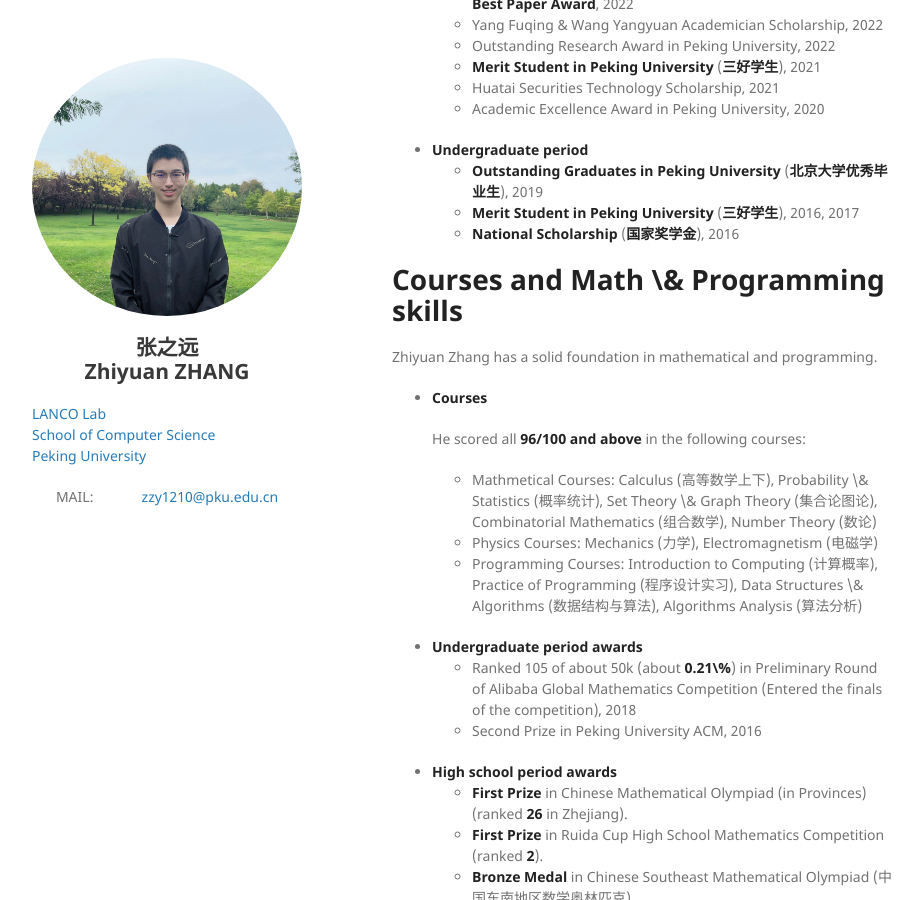
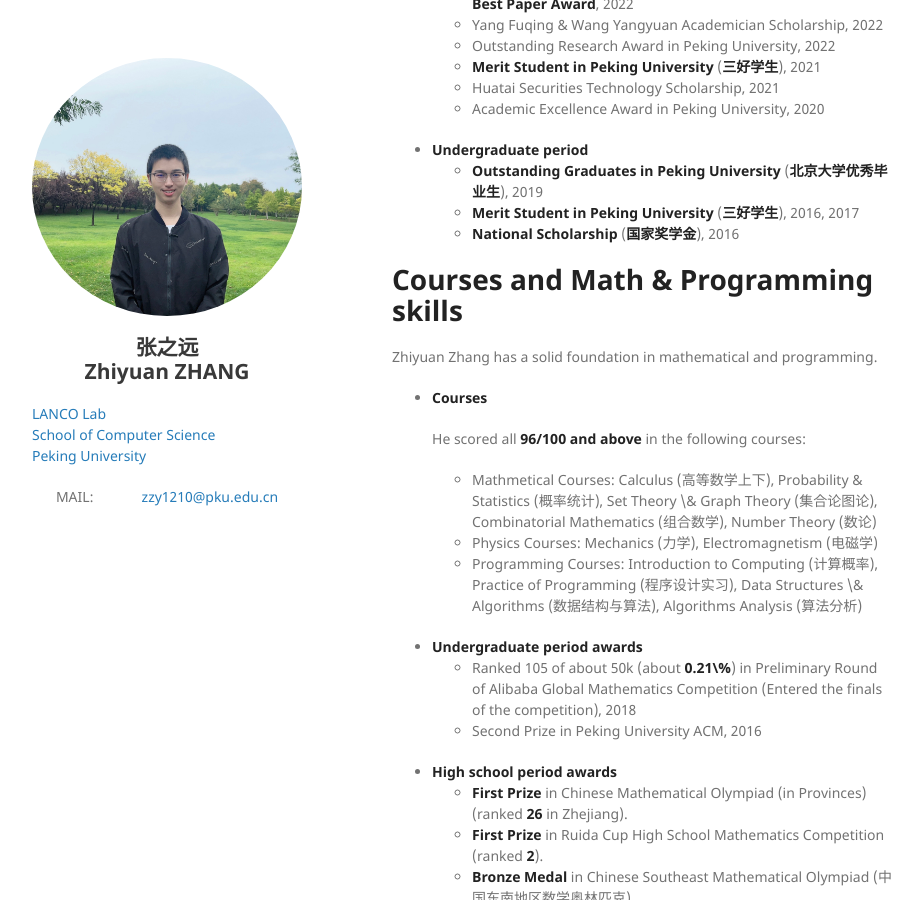
Before and after one commit to pkuzzy/pkuzzy.github.io, a Jekyll site: the page built from index.md, in a window 1280 px wide and 900 px high, scrolled down 2860 px. Shown: the whole window, without its empty margins (178-1100 px from the left). Built offline with Jekyll 4.4.1, drawn with Linux system fonts in a browser that asks for light colours; nearby versions of some CDN libraries; our own code applies the rules of GitHub Pages for plain Markdown files.

```diff
--- a/index.md
+++ b/index.md
@@ -107,12 +107,12 @@ Zhiyuan Zhang has **29 papers**, including **15 first-author papers**. The paper
   - **Merit Student in Peking University** (**三好学生**), 2016, 2017
   - **National Scholarship** (**国家奖学金**), 2016
 
-# Courses and Math \& Programming skills
+# Courses and Math & Programming skills
 Zhiyuan Zhang has a solid foundation in mathematical and programming.
 - **Courses**
 
   He scored all **96/100 and above** in the following courses:
-  - Mathmetical Courses: Calculus (高等数学上下), Probability \& Statistics (概率统计), Set Theory \& Graph Theory (集合论图论), Combinatorial Mathematics (组合数学), Number Theory (数论)
+  - Mathmetical Courses: Calculus (高等数学上下), Probability & Statistics (概率统计), Set Theory \& Graph Theory (集合论图论), Combinatorial Mathematics (组合数学), Number Theory (数论)
   - Physics Courses: Mechanics (力学), Electromagnetism (电磁学)
   - Programming Courses: Introduction to Computing (计算概率), Practice of Programming (程序设计实习), Data Structures \& Algorithms (数据结构与算法), Algorithms Analysis (算法分析)
 
```
